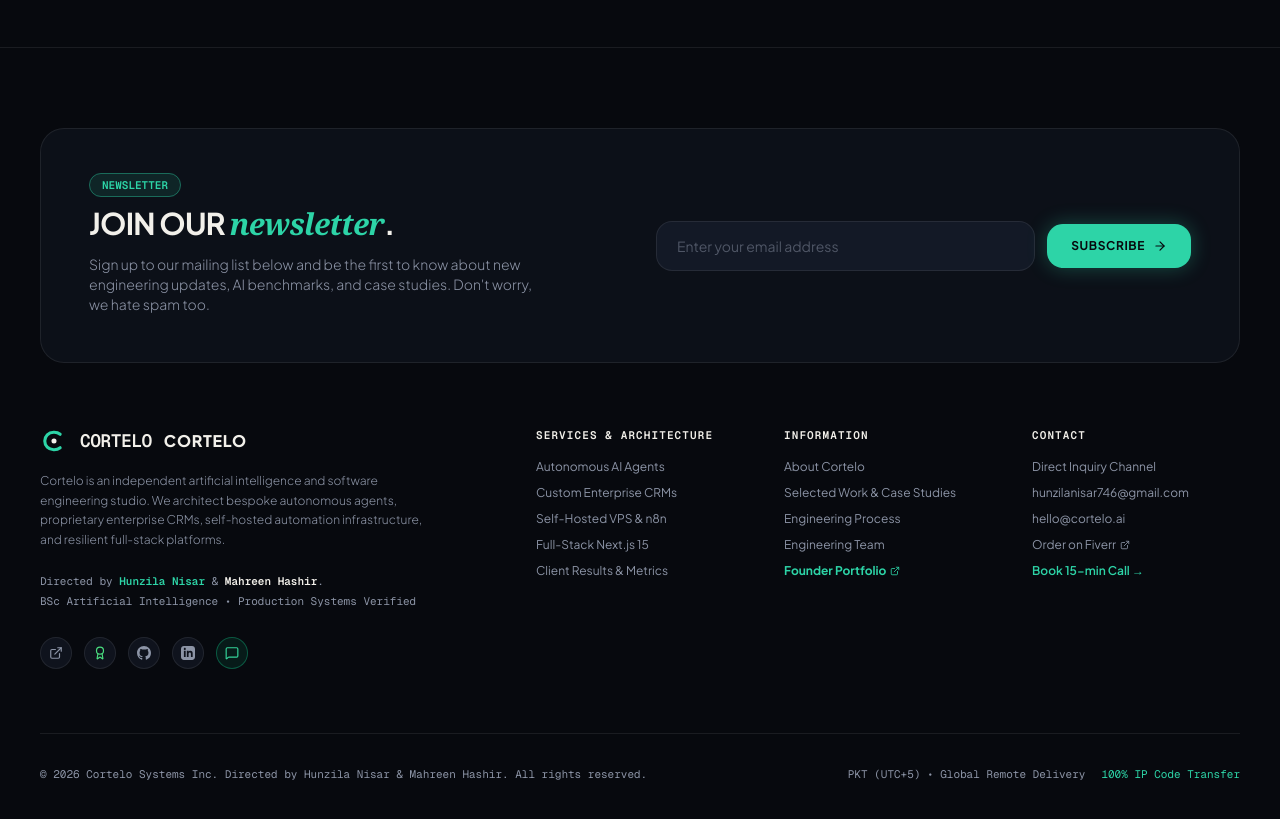
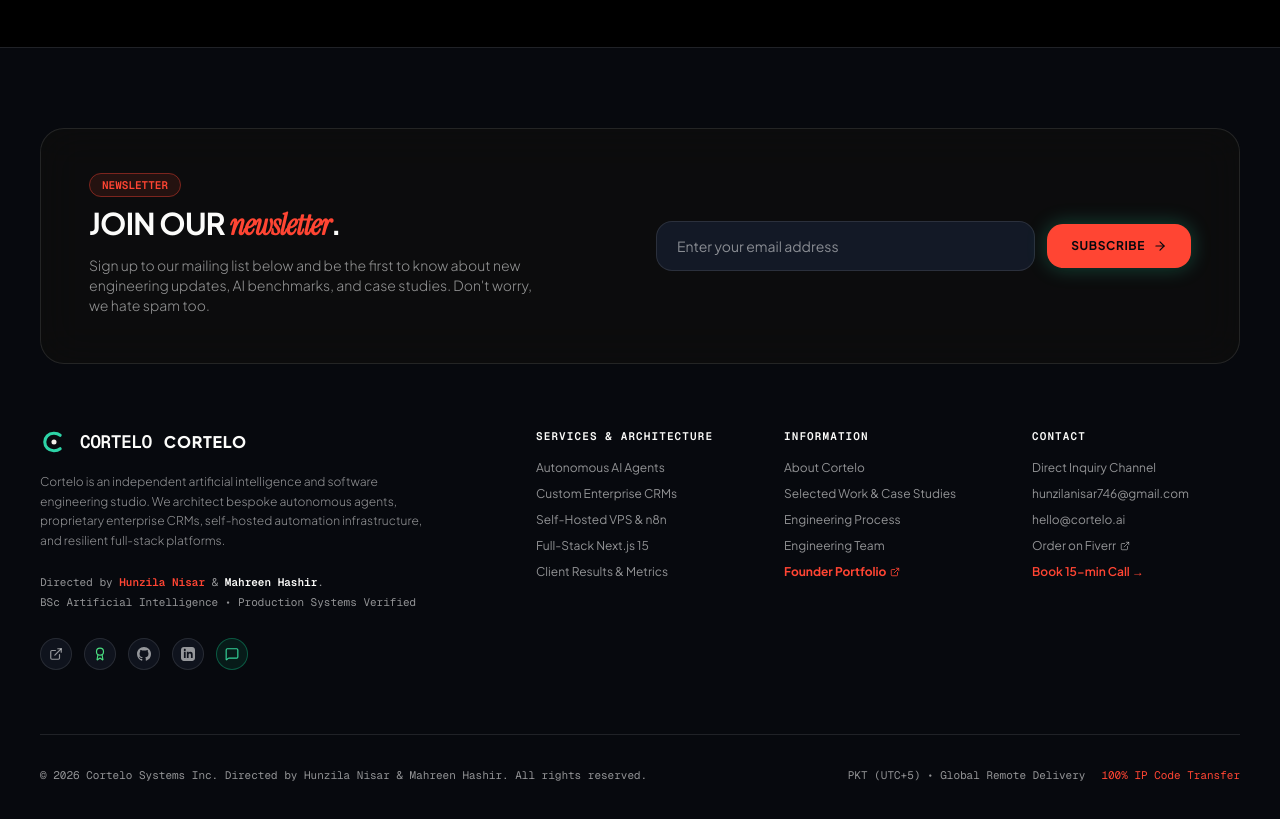
Before and after one commit to HunzilaRajput746/Cortelo, a Next.js app: page /work in a window 1280 px wide. Shown: the part 2760-3579 px from the top of the page. Built offline with nearby package versions, Linux system fonts and the light colour scheme.

Commit message:
Update visual design tokens and color scheme to match Conversion Framer palette

```diff
--- a/src/app/globals.css
+++ b/src/app/globals.css
@@ -1,67 +1,145 @@
+@import url('https://fonts.googleapis.com/css2?family=Instrument+Serif:ital@0;1&family=Plus+Jakarta+Sans:wght@300;400;500;600;700;800;900&family=Inter:wght@300;400;500;600;700;800;900&display=swap');
+
 @tailwind base;
 @tailwind components;
 @tailwind utilities;
 
 :root {
-  --bg: #07090E;
-  --surface: #0F131D;
-  --surface2: #161C2B;
-  --text: #F2F0EA;
-  --text-muted: #8C94A6;
-  --border: rgba(255, 255, 255, 0.08);
-  --border-hover: rgba(45, 212, 167, 0.4);
-  --mint: #2DD4A7;
-  --glass: rgba(15, 19, 29, 0.75);
+  --bg: #000000;
+  --surface: #0D0D0D;
+  --surface2: #141414;
+  --surface3: #1C1C1C;
+  --text: #FCFCFA;
+  --text-muted: rgba(255, 255, 255, 0.56);
+  --border: rgba(255, 255, 255, 0.10);
+  --border-hover: rgba(255, 69, 51, 0.40);
+  --flame: #FF4533;
+  --flame-hover: #FF220E;
+  --mint: #FF4533;
+  --emerald: #FF220E;
+  --glass: rgba(13, 13, 13, 0.85);
+  --font-serif: 'Instrument Serif', Georgia, serif;
 }
 
 body {
   background-color: var(--bg);
   color: var(--text);
   overflow-x: clip;
-  font-family: var(--font-sans), -apple-system, sans-serif;
+  font-family: var(--font-sans), 'Inter', system-ui, sans-serif;
   -webkit-font-smoothing: antialiased;
 }
 
+/* Exact Conversion Font Styles */
+.font-instrument {
+  font-family: 'Instrument Serif', Georgia, serif;
+  font-style: italic;
+  font-weight: 400;
+  letter-spacing: 0em;
+}
+
+/* Exact Conversion Button Styles */
+.btn-primary,
+.btn-conversion-primary {
+  background-color: #FF4533;
+  color: #FFFFFF;
+  border-radius: 12px;
+  font-weight: 600;
+  box-shadow: 0px 0px 0px 1px rgba(255, 69, 51, 0.25), 0 0 25px rgba(255, 69, 51, 0.35);
+  transition: all 0.2s cubic-bezier(0.16, 1, 0.3, 1);
+}
+
+.btn-primary:hover,
+.btn-conversion-primary:hover {
+  background-color: #FF220E;
+  box-shadow: 0px 0px 0px 1px rgba(255, 69, 51, 0.45), 0 0 35px rgba(255, 69, 51, 0.55);
+  transform: translateY(-1px);
+}
+
+.btn-primary:active,
+.btn-conversion-primary:active {
+  transform: scale(0.97);
+}
+
+.btn-secondary,
+.btn-conversion-secondary {
+  background-color: rgba(255, 255, 255, 0.05);
+  color: #FFFFFF;
+  border: 1px solid rgba(255, 255, 255, 0.12);
+  border-radius: 12px;
+  font-weight: 500;
+  transition: all 0.2s cubic-bezier(0.16, 1, 0.3, 1);
+  backdrop-filter: blur(10px);
+}
+
+.btn-secondary:hover,
+.btn-conversion-secondary:hover {
+  background-color: rgba(255, 255, 255, 0.09);
+  border-color: rgba(255, 255, 255, 0.25);
+  transform: translateY(-1px);
+}
+
+.btn-secondary:active,
+.btn-conversion-secondary:active {
+  transform: scale(0.97);
+}
+
+/* Conversion Glass Card */
 .glass-panel {
-  background: var(--glass);
+  background: rgba(13, 13, 13, 0.85);
   backdrop-filter: blur(20px);
   -webkit-backdrop-filter: blur(20px);
   border: 1px solid var(--border);
+  transition: border-color 0.3s ease, background 0.3s ease;
 }
 
 .glass-panel:hover {
-  border-color: var(--border-hover);
+  border-color: rgba(255, 255, 255, 0.2);
 }
 
-/* Custom Scrollbar */
+/* Rotating Conic Gradient Animations (Conversion Style) */
+.conic-flame-orb {
+  background: conic-gradient(red 0deg, #ff001a 54.8deg, #00a6ff 106.7deg, #4797ff 162deg, #04f 252deg, #ff8000 306deg, red 360deg);
+  filter: blur(80px);
+  border-radius: 500px;
+  will-change: transform;
+}
+
+.conic-warm-orb {
+  background: conic-gradient(#ffd9ad 0deg, #139ce5 180deg, #fd864d 360deg);
+  filter: blur(75px);
+  border-radius: 500px;
+  will-change: transform;
+}
+
+/* Custom Sleek Scrollbar */
 ::-webkit-scrollbar {
   width: 6px;
   height: 6px;
 }
 ::-webkit-scrollbar-track {
-  background: #07090E;
+  background: #000000;
 }
 ::-webkit-scrollbar-thumb {
-  background: #25304A;
-  border-radius: 3px;
+  background: #1c1c1c;
+  border-radius: 9999px;
 }
 ::-webkit-scrollbar-thumb:hover {
-  background: #2DD4A7;
+  background: #FF4533;
 }
 
-/* Fluid Focus Visible */
+/* Accessibility Focus Ring */
 *:focus-visible {
-  outline: 2px solid var(--mint);
+  outline: 2px solid #FF4533;
   outline-offset: 2px;
 }
 
-
-
-/* Conversion Glass & Neon Utilities */
-.neon-mint-glow {
-  box-shadow: 0 0 30px rgba(45, 212, 167, 0.25);
+/* Glow Helpers */
+.neon-mint-glow,
+.neon-flame-glow {
+  box-shadow: 0 0 30px rgba(255, 69, 51, 0.3);
 }
 
-.text-glow-mint {
-  text-shadow: 0 0 20px rgba(45, 212, 167, 0.4);
+.text-glow-mint,
+.text-glow-flame {
+  text-shadow: 0 0 20px rgba(255, 69, 51, 0.4);
 }
--- a/tailwind.config.ts
+++ b/tailwind.config.ts
@@ -11,29 +11,44 @@ const config: Config = {
     extend: {
       colors: {
         cortelo: {
-          obsidian: "#07090E",
-          surface: "#0F131D",
-          surface2: "#161C2B",
-          border: "rgba(255, 255, 255, 0.08)",
-          borderHover: "rgba(45, 212, 167, 0.4)",
-          mint: "#2DD4A7",
-          emerald: "#0FA68A",
-          text: "#F2F0EA",
-          muted: "#8C94A6",
+          obsidian: "#000000",
+          surface: "#0D0D0D",
+          surface2: "#141414",
+          surface3: "#1C1C1C",
+          border: "rgba(255, 255, 255, 0.10)",
+          borderHover: "rgba(255, 69, 51, 0.40)",
+          mint: "#FF4533",
+          emerald: "#FF220E",
+          flame: "#FF4533",
+          flameHover: "#FF220E",
+          text: "#FCFCFA",
+          muted: "rgba(255, 255, 255, 0.56)",
         },
       },
       fontFamily: {
-        sans: ["var(--font-sans)", "system-ui", "sans-serif"],
+        sans: ["var(--font-sans)", "Satoshi", "Inter", "system-ui", "sans-serif"],
+        serif: ["var(--font-serif)", "Instrument Serif", "Georgia", "serif"],
         mono: ["var(--font-mono)", "monospace"],
       },
       animation: {
         "pulse-slow": "pulse 4s cubic-bezier(0.4, 0, 0.6, 1) infinite",
+        "conic-slow": "spin 25s linear infinite",
+        "conic-reverse": "spin-reverse 30s linear infinite",
         "float": "float 8s ease-in-out infinite",
+        "marquee": "marquee 35s linear infinite",
       },
       keyframes: {
         float: {
           "0%, 100%": { transform: "translateY(0px) rotate(0deg)" },
           "50%": { transform: "translateY(-14px) rotate(2deg)" },
+        },
+        marquee: {
+          "0%": { transform: "translateX(0%)" },
+          "100%": { transform: "translateX(-50%)" },
+        },
+        "spin-reverse": {
+          "0%": { transform: "rotate(360deg)" },
+          "100%": { transform: "rotate(0deg)" },
         },
       },
     },
```
